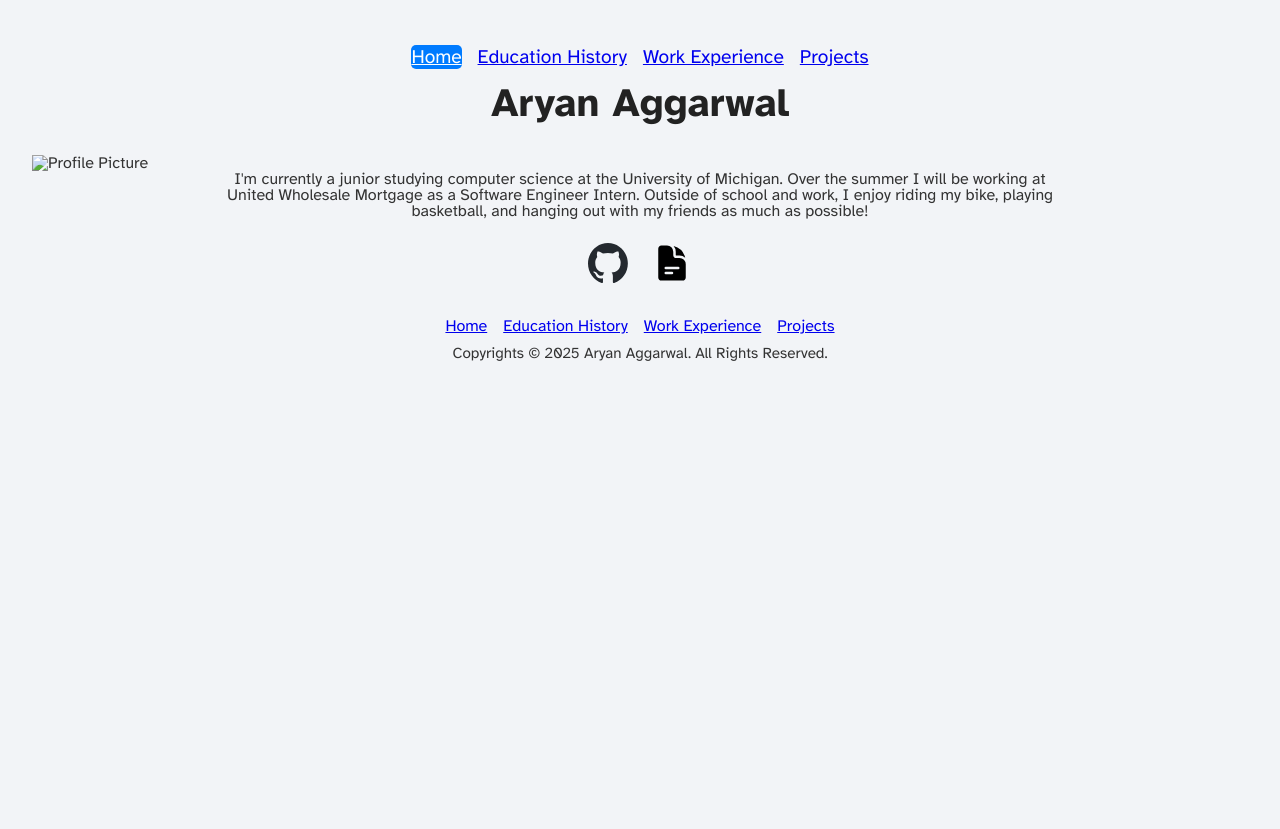
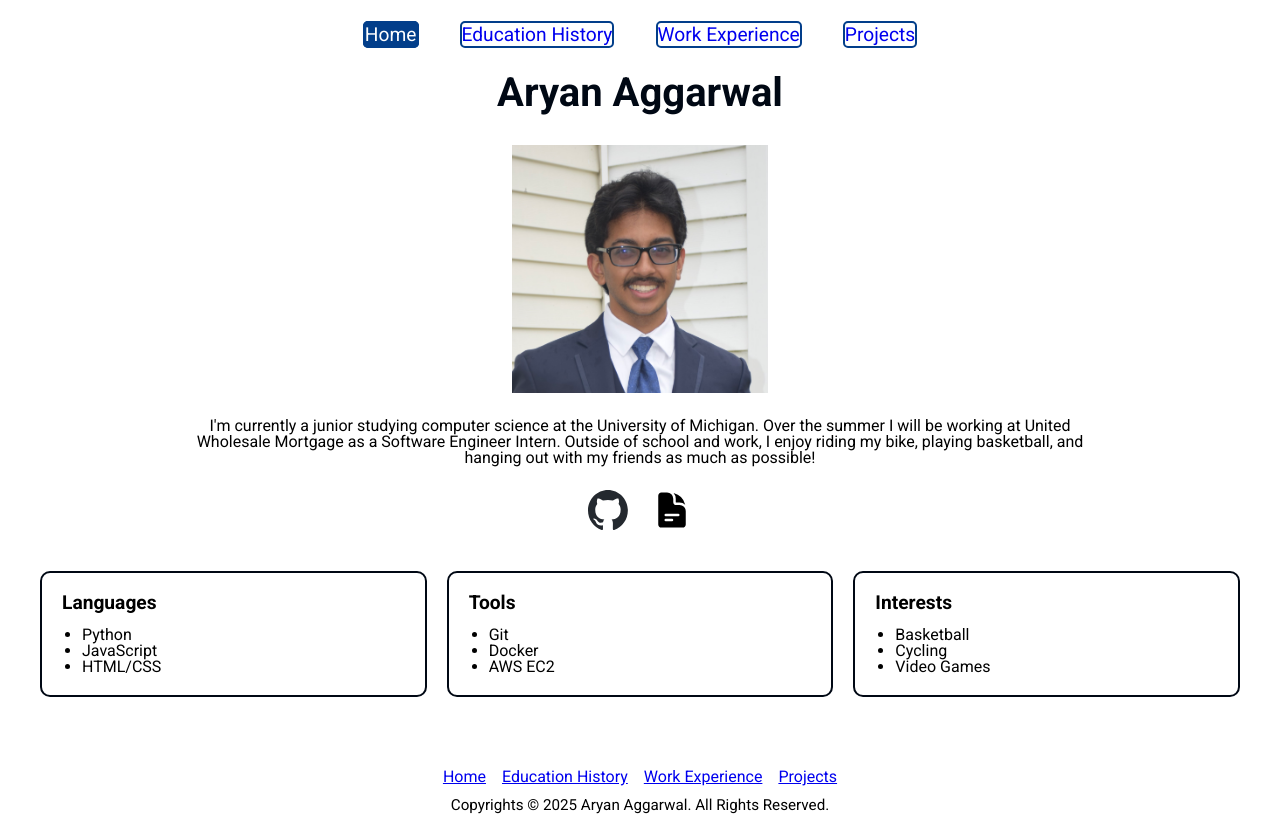
Before and after one commit to aryanagg/Portfolio, a plain HTML site: page index.html in a window 1280 px wide. Before the commit the page ends 800 px from the top, so only its background shows below. Drawn offline with Linux system fonts and the light colour scheme.

Commit message:
Add files via upload

```diff
--- a/css/style.css
+++ b/css/style.css
@@ -1,16 +1,14 @@
-@import url('https://fonts.googleapis.com/css2?family=Atkinson+Hyperlegible:ital,wght@0,400;0,700;1,400;1,700&display=swap');
+@import url('https://fonts.googleapis.com/css2?family=Roboto:ital,wght@0,100..900;1,100..900&display=swap');
 *{
-    font-family: Atkinson Hyperlegible;
+    font-family: "Roboto";
 }
 
-*{
-}
 
 .skip{
     position: absolute;
     top: -50px;
     background: white;
-    color:#00274C;
+    color:#023e8a;
 }
 
 .skip:focus{
@@ -25,31 +23,42 @@ nav ul{
     justify-content: center;
     margin-top: 1rem;
     font-size: 120%;
+    margin: 1%;
+}
+
+nav li{
+    padding: 1%;
+}
+
+nav a{
+    border: 2px #023e8a solid;
+    border-radius: 5px;
+    text-decoration: none;
 }
 
 nav a:hover {
-    background-color: #555;
-    border-radius: 5px;
+    background-color: #eee;
 }
 
-  /* Highlight current page */
+a:visited{
+    color: #000814;
+}
+
 .current a {
-    background-color: #007bff;
+    background-color: #023e8a;
     border-radius: 5px;
     color: white;
 }
 
-  /* Heading */
 h1 {
     text-align: center;
     margin-top: 1rem;
     font-size: 2rem;
 }
 
-/* Style the button that is used to open and close the collapsible content */
 .collapsible {
     background-color: #eee;
-    color: #444;
+    color: #000814;
     cursor: pointer;
     padding: 18px;
     width: 70%;
@@ -63,41 +72,37 @@ nav ul{
     margin-top: 1rem;
 }
 
-  /* Add a background color to the button if it is clicked on (add the .active class with JS), and when you move the mouse over it (hover) */
 .active, .collapsible:hover {
-    background-color: #ccc;
+    background-color: #acacac;
 }
 
 .all-items{
     display: block;
 }
 
-  /* Style the collapsible content. Note: hidden by default */
 .content {
     padding: 0 18px;
     display: none;
-    background-color: #f1f1f1;
+    background-color: #eee;
+    margin-left: 15%;
+    margin-right: 15%;
+    border-radius: 16px;
+    font-size: larger;
+    padding-top: 1%;
+    padding-bottom: 1%;
+    line-height: 120%;
 }
 
-  body {
-    font-family: 'Segoe UI', sans-serif;
-    background-color: #f2f4f7;
-    padding: 2rem;
-    color: #333;
-  }
-
-  /* Page title */
 h1{
     text-align: center;
     margin-bottom: 2rem;
     font-size: 2.5rem;
-    color: #222;
+    color: #000814;
 }
 
-  /* Titles and text */
 .project-name, .company {
     font-size: 1.6rem;
-    color: #0077cc;
+    color: #023e8a;
     margin-bottom: 0.75rem;
 }
 
@@ -107,7 +112,6 @@ nav ul{
     margin-bottom: 1rem;
 }
 
-  /* Tags */
 .tags {
     display: flex;
     flex-wrap: wrap;
@@ -116,7 +120,7 @@ nav ul{
 
 .tag {
     background-color: #e0f0ff;
-    color: #0077cc;
+    color: #023e8a;
     padding: 0.35rem 0.75rem;
     border-radius: 20px;
     font-size: 0.85rem;
@@ -124,13 +128,14 @@ nav ul{
 }
 
 .entry {
-    background-color: #fff;
+    background-color: #eee;
     padding: 1.5rem 2rem;
     border-radius: 16px;
     box-shadow: 0 4px 12px rgba(0,0,0,0.05);
     margin-bottom: 1.5rem;
     margin-left: 15%;
     margin-right: 15%;
+
 }
 
 .job-header {
@@ -142,22 +147,21 @@ nav ul{
 
 .role {
     font-size: 1rem;
-    color: #444;
+    color: #000814;
     font-weight: normal;
     margin: 0;
 }
 
 .year {
     font-size: 1rem;
-    color: #555;
+    color: #000814;
     font-weight: 500;
 }
 
-  /* Description */
 .job-description {
     font-size: 1rem;
     line-height: 1.6;
-    color: #444;
+    color: #000814;
 }
 
 footer{
@@ -208,3 +212,42 @@ nav ul{
 .content{
     text-align: center;
 }
+.three-columns {
+    display: flex;
+    justify-content: space-between;
+    gap: 20px;
+    padding: 40px;
+    flex-wrap: wrap;
+}
+
+.column {
+    flex: 1;
+    min-width: 200px;
+    padding: 20px;
+    border-radius: 10px;
+    border: solid 2px #000814;
+}
+
+.column h2 {
+    margin-bottom: 15px;
+    font-size: 1.2rem;
+}
+
+.column ul {
+    list-style-type: disc;
+    padding-left: 20px;
+}
+
+
+img{
+    display: flex;
+    justify-content: center;
+    width: 20%;
+    margin: auto;
+    margin-bottom: 2%;
+}
+
+.arrow {
+    position: absolute;
+    right: 20%;
+}
--- a/index.html
+++ b/index.html
@@ -25,7 +25,7 @@
         <h1 id="name"></h1>
 
         <section class="about-content">
-          <img src="images/profile.jpg" alt="Profile Picture" class="profile-pic">
+          <img src="images/aryan.jpeg" alt="Profile Picture" class="profile-pic">
 
           <div class="bio">
             <p>
@@ -35,13 +35,39 @@
             </p>
 
         </section>
-
+    <section>
         <div class="links">
             <a href="https://github.com/aryanagg"><img src="images/github-mark.svg" alt="GitHub Profile" class="icon"></a>
 
             <a href="files/resume.pdf"><img src="images/DocumentText.svg" alt="View Resume" class="icon"></a>
-          </div>
-
+        </div>
+    </section>
+    <section class="three-columns">
+        <div class="column">
+          <h2>Languages</h2>
+          <ul>
+            <li>Python</li>
+            <li>JavaScript</li>
+            <li>HTML/CSS</li>
+          </ul>
+        </div>
+        <div class="column">
+          <h2>Tools</h2>
+          <ul>
+            <li>Git</li>
+            <li>Docker</li>
+            <li>AWS EC2</li>
+          </ul>
+        </div>
+        <div class="column">
+          <h2>Interests</h2>
+          <ul>
+            <li>Basketball</li>
+            <li>Cycling</li>
+            <li>Video Games</li>
+          </ul>
+        </div>
+      </section>
     </main>
     <footer>
         <ul>
--- a/js/script.js
+++ b/js/script.js
@@ -8,12 +8,16 @@ var i;
 for (i = 0; i < coll.length; i++) {
   coll[i].addEventListener("click", function() {
     this.classList.toggle("active");
-    var content = this.nextElementSibling;
+    let content = this.nextElementSibling;
+    let arrow = this.querySelector(".arrow");
+
     content.style.display === "block"
     if (content.style.display === "block") {
       content.style.display = "none";
+      arrow.innerHTML = '&rarr;';
     } else {
       content.style.display = "block";
+      arrow.innerHTML = '&darr;';
     }
   });
 }
@@ -28,6 +32,9 @@ window.onload = function () {
 
 window.addEventListener("load", function () {
   const nameElement = document.getElementById("name");
+  if(!nameElement){
+    return
+  }
   const text = "Aryan Aggarwal";
   let index = 0;
 
```
Also changed, not shown: education.html (+1 -1 lines), projects.html (+2 -2 lines), images/aryan.jpeg (added). Lines whose indentation alone changed are shown as unchanged.
